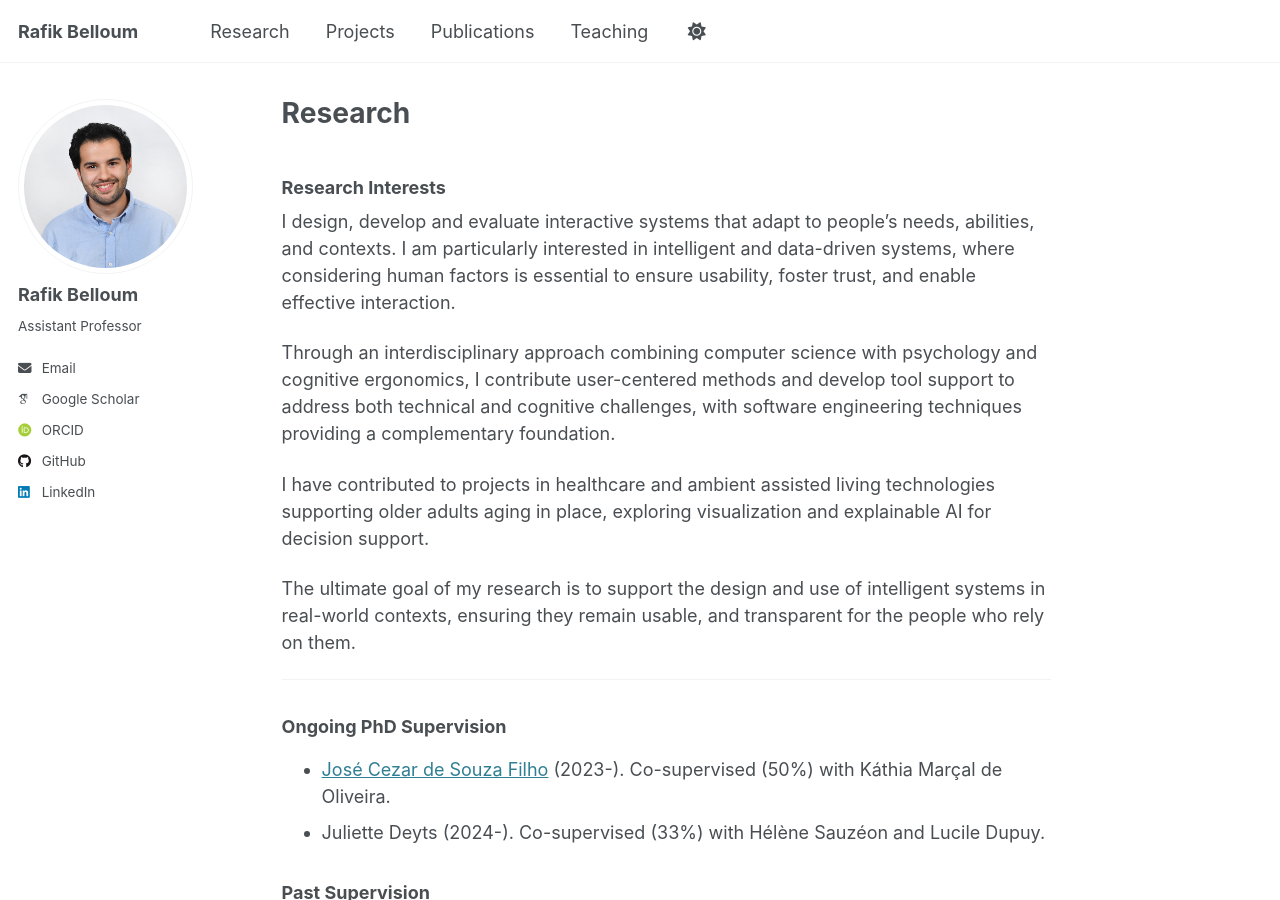
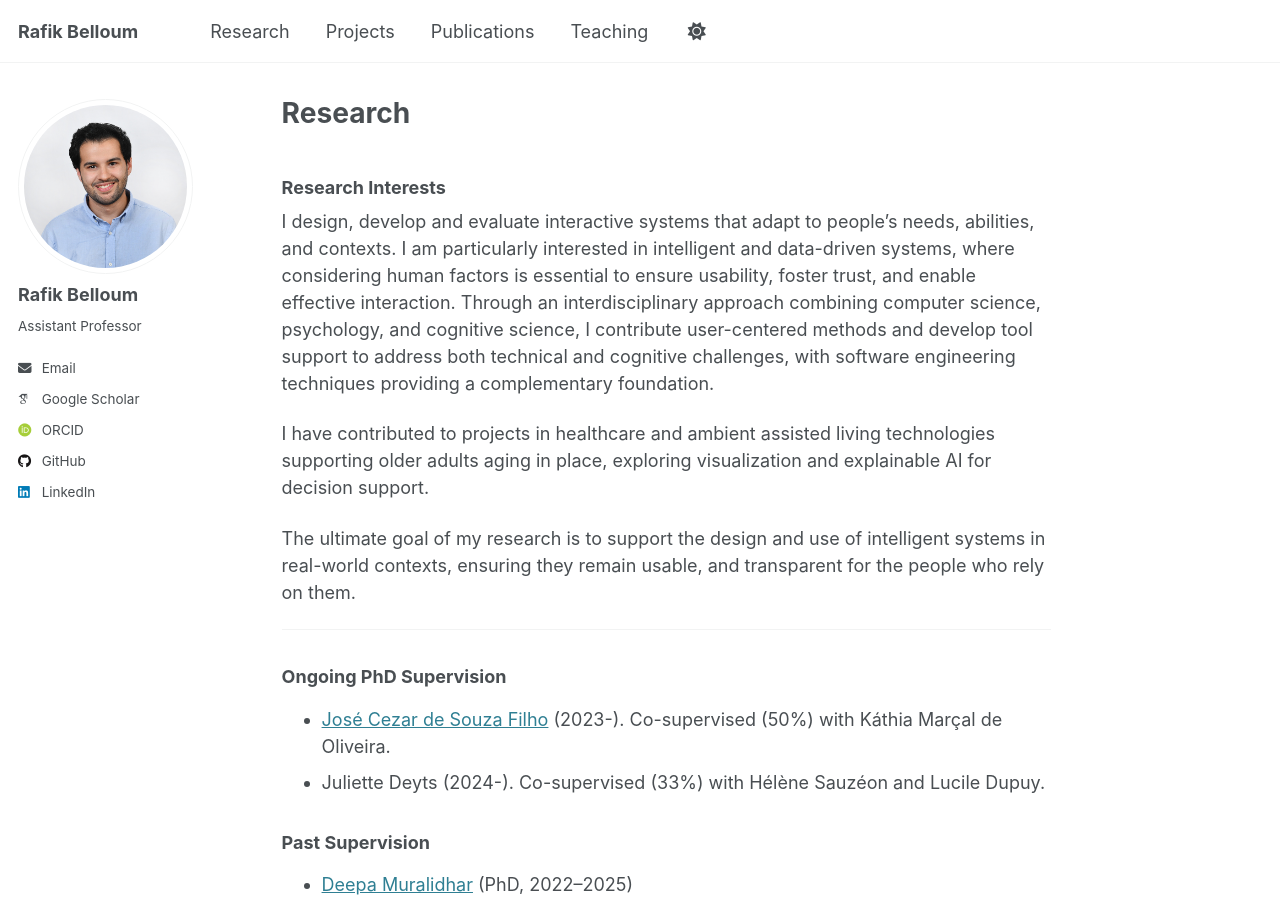
Before and after one commit to rafik-belloum/rafik-belloum.github.io, a Jekyll site: the page built from _pages/research.md, in a window 1280 px wide and 900 px high. Built offline with Jekyll 4.4.1, drawn with Linux system fonts in a browser that asks for light colours; some web fonts are replaced.

Commit message:
Update research.md

```diff
--- a/_pages/research.md
+++ b/_pages/research.md
@@ -8,8 +8,8 @@ author_profile: true
 ### Research Interests
 
 I design, develop and evaluate interactive systems that adapt to people’s needs, abilities, and contexts. I am particularly interested in intelligent and data-driven systems, where considering human factors is essential to ensure usability, foster trust, and enable effective interaction.
-
-Through an interdisciplinary approach combining computer science with psychology and cognitive ergonomics, I contribute user-centered methods and develop tool support to address both technical and cognitive challenges, with software engineering techniques providing a complementary foundation.
+<!--Through an interdisciplinary approach combining computer science with psychology and cognitive ergonomics, I contribute user-centered methods and develop tool support to address both technical and cognitive challenges, with software engineering techniques providing a complementary foundation.-->
+Through an interdisciplinary approach combining computer science, psychology, and cognitive science, I contribute user-centered methods and develop tool support to address both technical and cognitive challenges, with software engineering techniques providing a complementary foundation.
 
 I have contributed to projects in healthcare and ambient assisted living technologies supporting older adults aging in place, exploring visualization and explainable AI for decision support.
 
```
